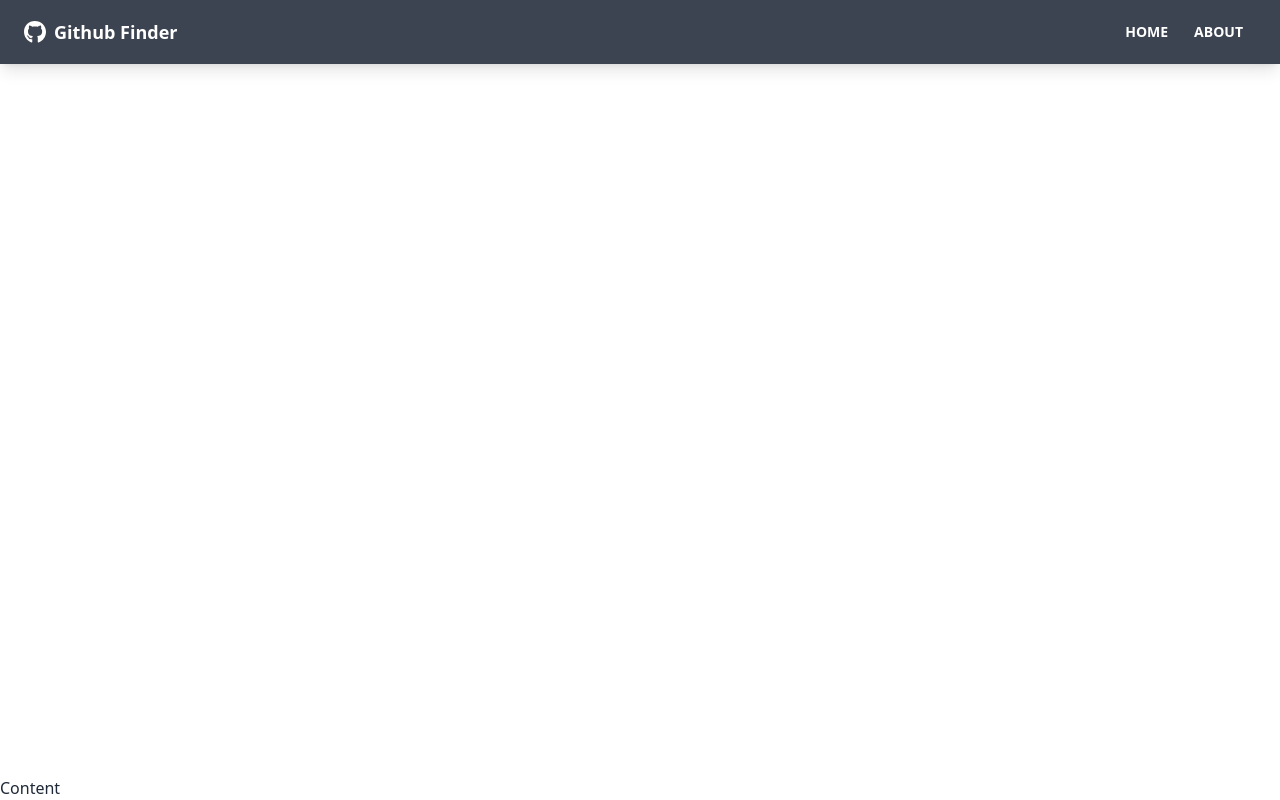
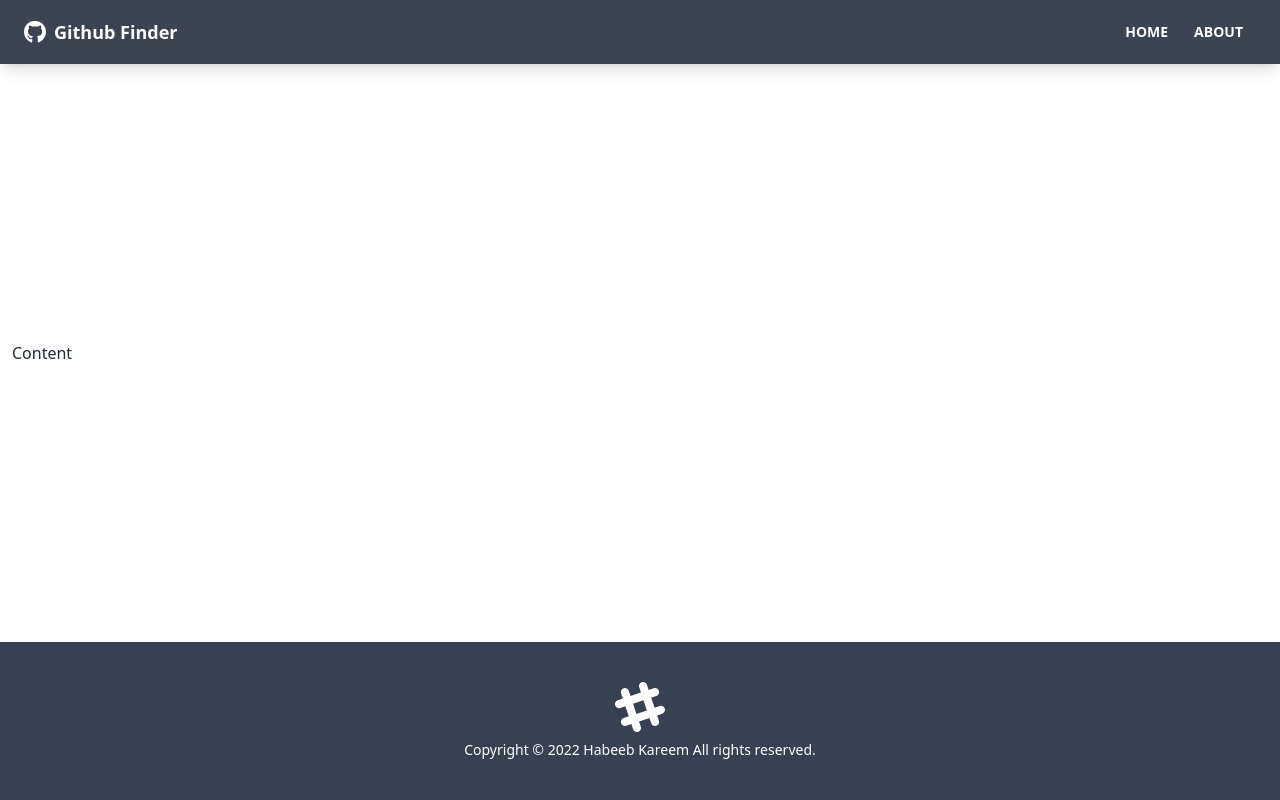
Before and after one commit to olaide-hok/github-finder-react-app, a React (Create React App) app: page / in a window 1280 px wide. Built offline with nearby package versions, Linux system fonts and the light colour scheme.

Commit message:
Add Footer component

```diff
--- a/src/App.js
+++ b/src/App.js
@@ -1,4 +1,5 @@
 import {BrowserRouter as Router, Routes, Route} from "react-router-dom"
+import Footer from "./components/layouts/Footer";
 import Navbar from "./components/layouts/Navbar";
 
 function App() {
@@ -6,8 +7,8 @@ function App() {
    <Router>
      <div className="flex flex-col justify-between h-screen">
        <Navbar />
-
-       <main>Content</main>
+       <main className="container mx-auto px-3 pb-12">Content</main>
+       <Footer />
      </div>
    </Router>
   );
--- /dev/null
+++ b/src/components/layouts/Footer.jsx
@@ -0,0 +1,25 @@
+function Footer() {
+    const footerYear = new Date().getFullYear()
+
+  return (
+    <footer className="footer p-10 bg-gray-700
+        text-primary-content footer-center">
+            <div>
+                <svg
+                    width='50'
+                    height='50'
+                    viewBox='0 0 24 24'
+                    xmlns='http://www.w3.org/2000/svg'
+                    fillRule='evenodd'
+                    clipRule='evenodd'
+                    className='inline-block fill-current'
+                >
+                    <path d='M22.672 15.226l-2.432.811.841 2.515c.33 1.019-.209 2.127-1.23 2.456-1.15.325-2.148-.321-2.463-1.226l-.84-2.518-5.013 1.677.84 2.517c.391 1.203-.434 2.542-1.831 2.542-.88 0-1.601-.564-1.86-1.314l-.842-2.516-2.431.809c-1.135.328-2.145-.317-2.463-1.229-.329-1.018.211-2.127 1.231-2.456l2.432-.809-1.621-4.823-2.432.808c-1.355.384-2.558-.59-2.558-1.839 0-.817.509-1.582 1.327-1.846l2.433-.809-.842-2.515c-.33-1.02.211-2.129 1.232-2.458 1.02-.329 2.13.209 2.461 1.229l.842 2.515 5.011-1.677-.839-2.517c-.403-1.238.484-2.553 1.843-2.553.819 0 1.585.509 1.85 1.326l.841 2.517 2.431-.81c1.02-.33 2.131.211 2.461 1.229.332 1.018-.21 2.126-1.23 2.456l-2.433.809 1.622 4.823 2.433-.809c1.242-.401 2.557.484 2.557 1.838 0 .819-.51 1.583-1.328 1.847m-8.992-6.428l-5.01 1.675 1.619 4.828 5.011-1.674-1.62-4.829z'></path>
+                </svg>
+                <p>Copyright &copy; {footerYear} Habeeb Kareem All rights reserved.</p>
+            </div>
+    </footer>
+  )
+}
+
+export default Footer
```
